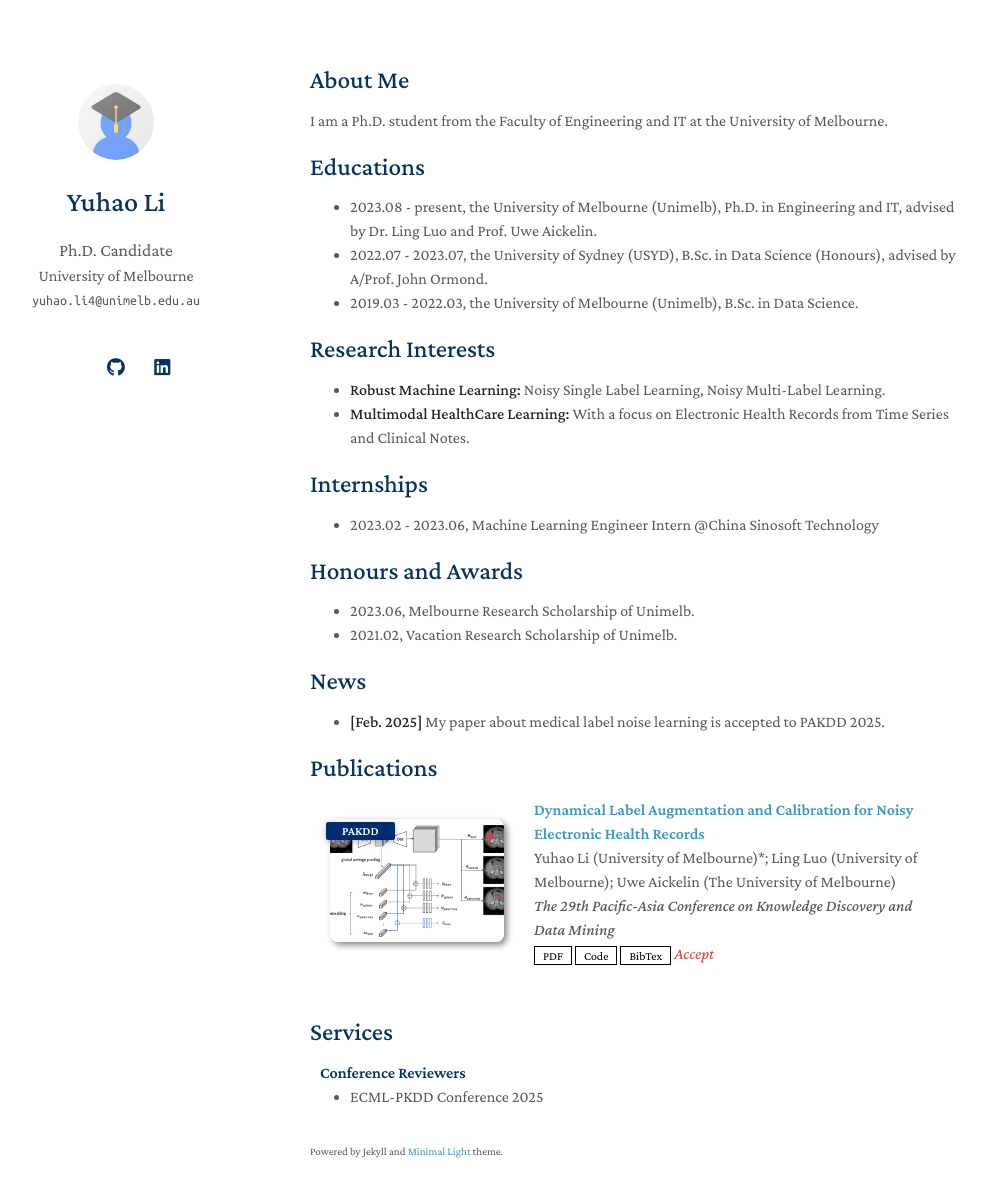
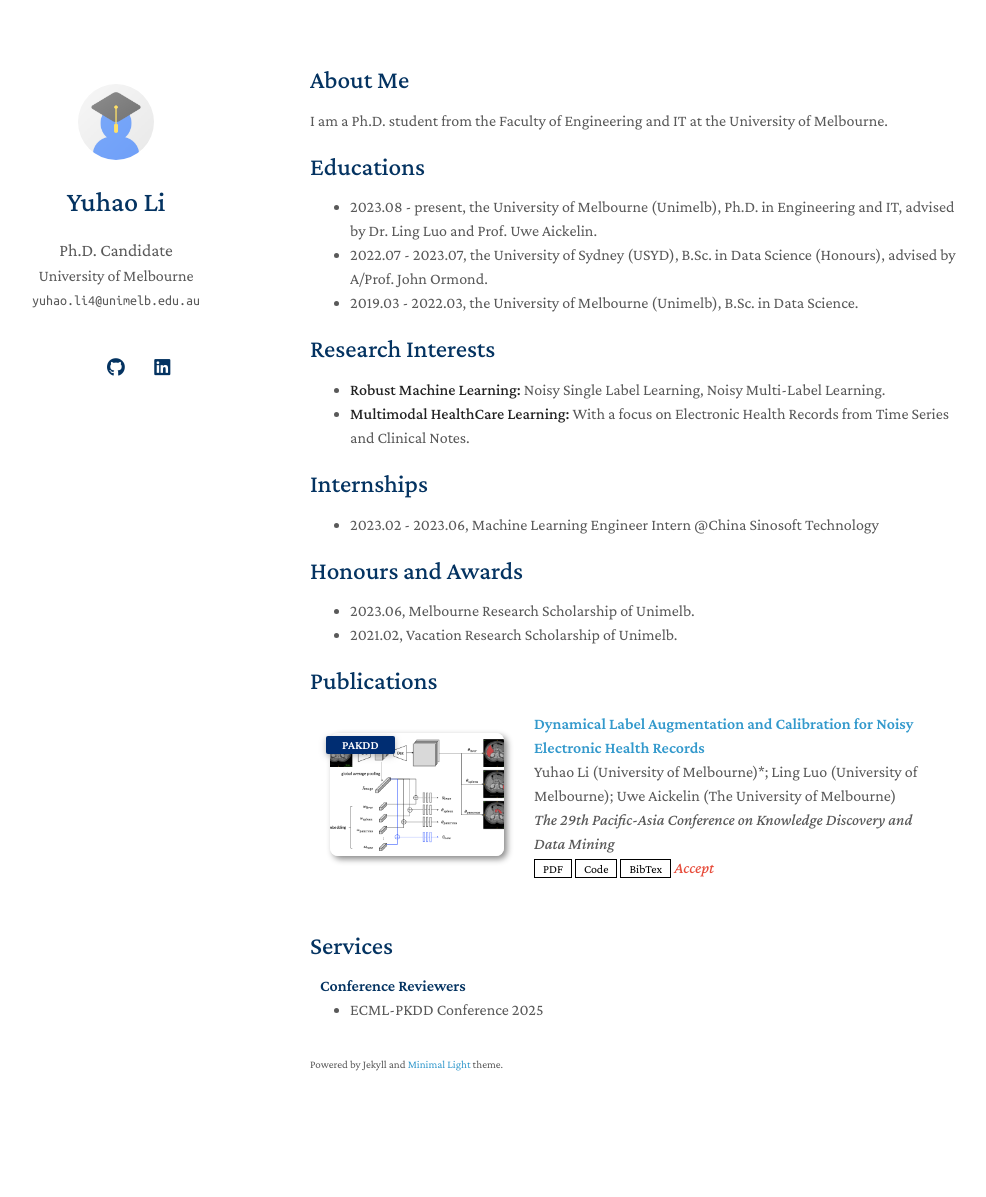
Before and after one commit to yuhao-3/yuhao-3.github.io, a Jekyll site: the page built from index.md, in a window 1280 px wide and 1232 px high. Shown: the top 1197 px of the window, without its empty margins (160-1146 px from the left). Built offline with Jekyll 4.4.1, drawn with Linux system fonts in a browser that asks for light colours; a style sheet for code colours, icons or effects is not loaded; our own code applies the rules of GitHub Pages for plain Markdown files.

Commit message:
Update index.md

```diff
--- a/index.md
+++ b/index.md
@@ -28,11 +28,6 @@ I am a Ph.D. student from the Faculty of Engineering and IT at the University of
 
 
 
-## News
-
-- **[Feb. 2025]** My paper about medical label noise learning is accepted to PAKDD 2025.
-
-
 {% include_relative _includes/publications.md %}
 
 {% include_relative _includes/services.md %}
```
